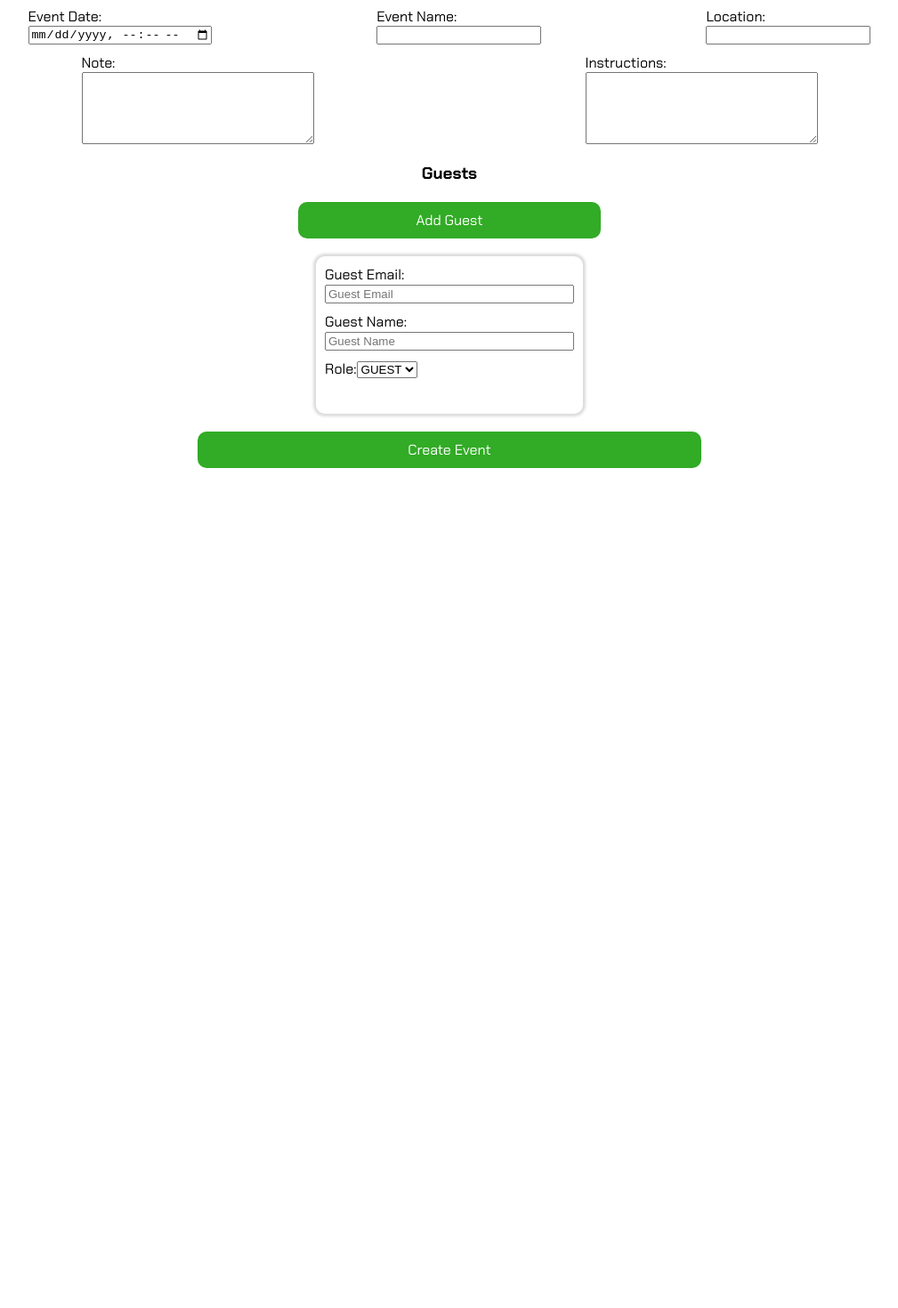
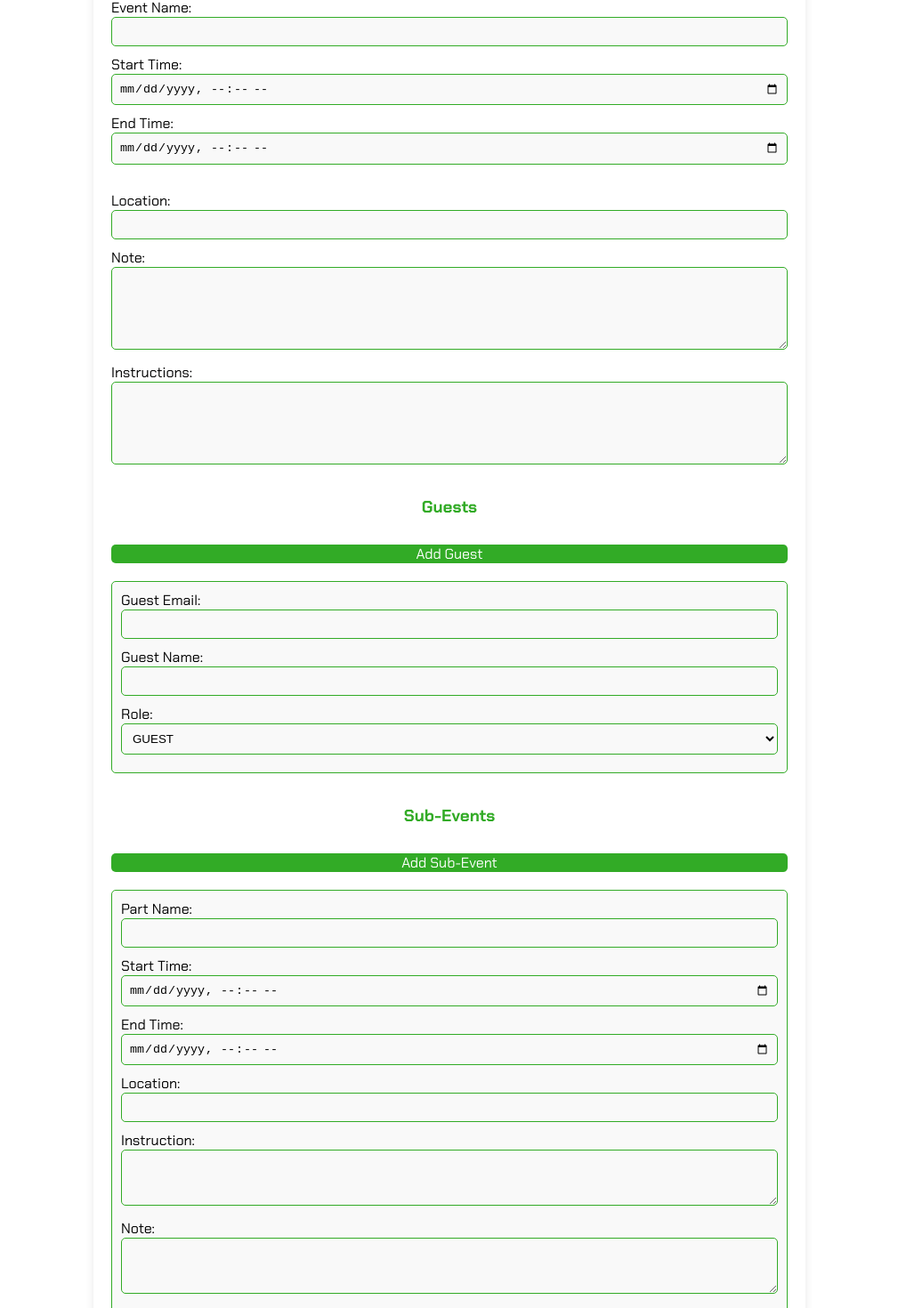
Before and after one commit to LazyBrogrammer/birthday-invitation, a React (Vite) app: page /events in a window 1280 px wide. Shown: the part 153-1623 px from the top of the page at 89% size, without its empty margins (135-1144 px from the left). Before the commit the page ends 800 px from the top, so only its background shows below. Built offline with nearby package versions, Linux system fonts and the light colour scheme.

Commit message:
add events basic part

```diff
--- a/package.json
+++ b/package.json
@@ -12,6 +12,7 @@
   },
   "dependencies": {
     "axios": "^1.7.4",
+    "date-fns": "^3.6.0",
     "react": "^18.3.1",
     "react-dom": "^18.3.1",
     "react-error-boundary": "^4.0.13",
--- a/src/pages/Events/Events.jsx
+++ b/src/pages/Events/Events.jsx
@@ -1,55 +1,82 @@
 import { useState } from "react";
 import axios from "axios";
+import { useNavigate } from "react-router-dom";
+import { format } from "date-fns";
 import { ToastContainer, toast } from "react-toastify";
 import "react-toastify/dist/ReactToastify.css";
-import "./events.css"; // Rename the CSS file as well
-
+import './events.css'
 const apiUrl = import.meta.env.VITE_API_URL;
 
 export const Events = () => {
-  const [eventDate, setEventDate] = useState("");
   const [eventName, setEventName] = useState("");
-  const [guests, setGuests] = useState([
-    { email: "", name: "", role: "GUEST" },
-  ]);
-  const [instructions, setInstructions] = useState("");
+  const [eventStartTime, setEventStartTime] = useState("");
+  const [eventEndTime, setEventEndTime] = useState("");
   const [location, setLocation] = useState("");
   const [note, setNote] = useState("");
-  //   const [organizerEmail, setOrganizerEmail] = useState("");
+  const [instructions, setInstructions] = useState("");
+  const organizerEmail = localStorage.getItem("email"); // Organizer email from localStorage
+  const [guests, setGuests] = useState([{ email: "", name: "", role: "GUEST" }]);
+  const [subEvent, setSubEvent] = useState([{ partName: "", startTime: "", endTime: "", location: "", instruction: "", note: "" }]);
 
-  const handleGuestChange = (index, e) => {
-    const newGuests = [...guests];
-    newGuests[index][e.target.name] = e.target.value;
-    setGuests(newGuests);
-  };
+  const navigate = useNavigate();
 
-  const addGuest = () => {
-    setGuests([...guests, { email: "", name: "", role: "GUEST" }]);
-  };
-
-  const removeGuest = (index) => {
-    const newGuests = guests.filter((_, i) => i !== index);
-    setGuests(newGuests);
+  // Date formatting function
+  const formatDateTime = (date) => {
+    return format(new Date(date), "dd/MM/yyyy HH:mm");
   };
 
   const handleSubmit = async (e) => {
     e.preventDefault();
 
+    // Validate if start time is greater than or equal to end time
+    if (new Date(eventStartTime) >= new Date(eventEndTime)) {
+      toast.error("Start time cannot be greater than or equal to end time.", {
+        position: "bottom-right",
+        autoClose: 3000,
+        hideProgressBar: false,
+        closeOnClick: true,
+        pauseOnHover: true,
+        draggable: true,
+        progress: undefined,
+      });
+      return;
+    }
+
+    // Validate if organizer email matches any guest email
+    const guestEmailMatch = guests.some(guest => guest.email === organizerEmail);
+    if (guestEmailMatch) {
+      toast.error("Organizer email cannot be the same as guest email.", {
+        position: "bottom-right",
+        autoClose: 3000,
+        hideProgressBar: false,
+        closeOnClick: true,
+        pauseOnHover: true,
+        draggable: true,
+        progress: undefined,
+      });
+      return;
+    }
+
+    // Prepare event data with formatted dates
     const eventData = {
-      eventDate,
+      eventEndTime: `${formatDateTime(eventEndTime)}`,
       eventName,
+      eventStartTime: `${formatDateTime(eventStartTime)}`,
       guests,
       instructions,
       location,
       note,
-      //   organizerEmail,
+      organizerEmail,
+      subEvent: subEvent.map(sub => ({
+        endTime: `${formatDateTime(sub.endTime)}`,
+        ...sub,
+        startTime: `${formatDateTime(sub.startTime)}`,
+      })),
     };
 
     try {
-      const response = await axios.post(
-        apiUrl + "/invitations/invitation",
-        eventData
-      );
+      console.log(eventData)
+      const response = await axios.post(apiUrl + "/invitations/invitation", eventData);
       if (response.data.success) {
         toast.success("Event created successfully!", {
           position: "bottom-right",
@@ -60,6 +87,7 @@ export const Events = () => {
           draggable: true,
           progress: undefined,
         });
+        navigate("/events");
       } else {
         toast.error("Failed to create event: " + response.data.message, {
           position: "bottom-right",
@@ -73,6 +101,17 @@ export const Events = () => {
       }
     } catch (error) {
       console.error("Error creating event:", error);
+      if (!error.response) {
+        toast.error("Server not working. Please try again later.", {
+          position: "bottom-right",
+          autoClose: false,
+          hideProgressBar: false,
+          closeOnClick: true,
+          pauseOnHover: true,
+          draggable: true,
+          progress: undefined,
+        });
+      } else {
         toast.error(
             "An error occurred while creating the event. Please try again.",
             {
@@ -86,6 +125,7 @@ export const Events = () => {
             }
         );
       }
+    }
   };
 
   return (
@@ -94,16 +134,6 @@ export const Events = () => {
           <h2>Create an Event</h2>
           <form className="event-form" onSubmit={handleSubmit}>
             <div className="event-form_top">
-            <div>
-              <label htmlFor="event-date">Event Date:</label>
-              <input
-                id="event-date"
-                type="datetime-local"
-                value={eventDate}
-                onChange={(e) => setEventDate(e.target.value)}
-                required
-              />
-            </div>
               <div>
                 <label htmlFor="event-name">Event Name:</label>
                 <input
@@ -115,6 +145,29 @@ export const Events = () => {
                 />
               </div>
               <div>
+                <label htmlFor="event-start-time">Start Time:</label>
+                <input
+                    id="event-start-time"
+                    type="datetime-local"
+                    value={eventStartTime}
+                    onChange={(e) => setEventStartTime(e.target.value)}
+                    required
+                />
+              </div>
+              <div>
+                <label htmlFor="event-end-time">End Time:</label>
+                <input
+                    id="event-end-time"
+                    type="datetime-local"
+                    value={eventEndTime}
+                    onChange={(e) => setEventEndTime(e.target.value)}
+                    required
+                />
+              </div>
+            </div>
+
+            <div className="event-form_middle">
+              <div>
                 <label htmlFor="location">Location:</label>
                 <input
                     id="location"
@@ -124,27 +177,22 @@ export const Events = () => {
                     required
                 />
               </div>
-          </div>
 
-          <div className="event-form_middle">
               <div>
                 <label htmlFor="note">Note:</label>
                 <textarea
                     id="note"
-                required
                     rows={5}
-                cols={30}
                     value={note}
                     onChange={(e) => setNote(e.target.value)}
                 />
               </div>
 
-            <div className="full-width">
+              <div>
                 <label htmlFor="instructions">Instructions:</label>
                 <textarea
                     id="instructions"
                     rows={5}
-                cols={30}
                     value={instructions}
                     onChange={(e) => setInstructions(e.target.value)}
                     required
@@ -153,50 +201,139 @@ export const Events = () => {
             </div>
 
             <h3>Guests</h3>
-          <button type="button" className="add-button" onClick={addGuest}>
+            <button type="button" className="add-button" onClick={() => setGuests([...guests, { email: "", name: "", role: "GUEST" }])}>
               Add Guest
             </button>
-          <div className="guests-container full-width">
+            <div className="guests-container">
               {guests.map((guest, index) => (
                   <div key={index} className="guest-item">
                     <label htmlFor={`guest-email-${index}`}>Guest Email:</label>
                     <input
                         id={`guest-email-${index}`}
                         type="email"
-                  name="email"
-                  placeholder="Guest Email"
                         value={guest.email}
-                  onChange={(e) => handleGuestChange(index, e)}
+                        onChange={(e) => {
+                          const newGuests = [...guests];
+                          newGuests[index].email = e.target.value;
+                          setGuests(newGuests);
+                        }}
                         required
                     />
                     <label htmlFor={`guest-name-${index}`}>Guest Name:</label>
                     <input
                         id={`guest-name-${index}`}
                         type="text"
-                  name="name"
-                  placeholder="Guest Name"
                         value={guest.name}
-                  onChange={(e) => handleGuestChange(index, e)}
+                        onChange={(e) => {
+                          const newGuests = [...guests];
+                          newGuests[index].name = e.target.value;
+                          setGuests(newGuests);
+                        }}
                         required
                     />
                     <label htmlFor={`guest-role-${index}`}>Role:</label>
                     <select
                         id={`guest-role-${index}`}
-                  name="role"
                         value={guest.role}
-                  onChange={(e) => handleGuestChange(index, e)}
+                        onChange={(e) => {
+                          const newGuests = [...guests];
+                          newGuests[index].role = e.target.value;
+                          setGuests(newGuests);
+                        }}
                         required
                     >
                       <option value="GUEST">GUEST</option>
                       <option value="ADMIN">ADMIN</option>
                     </select>
                     {guests.length > 1 && (
-                  <button
-                    type="button"
-                    className="remove-button"
-                    onClick={() => removeGuest(index)}
-                  >
+                        <button type="button" className="remove-button" onClick={() => setGuests(guests.filter((_, i) => i !== index))}>
                           Remove
+                        </button>
+                    )}
+                  </div>
+              ))}
+            </div>
+
+            <h3>Sub-Events</h3>
+            <button type="button" className="add-button" onClick={() => setSubEvent([...subEvent, { partName: "", startTime: "", endTime: "", location: "", instruction: "", note: "" }])}>
+              Add Sub-Event
+            </button>
+            <div className="subevents-container">
+              {subEvent.map((sub, index) => (
+                  <div key={index} className="subevent-item">
+                    <label htmlFor={`sub-name-${index}`}>Part Name:</label>
+                    <input
+                        id={`sub-name-${index}`}
+                        type="text"
+                        value={sub.partName}
+                        onChange={(e) => {
+                          const newSubEvent = [...subEvent];
+                          newSubEvent[index].partName = e.target.value;
+                          setSubEvent(newSubEvent);
+                        }}
+                        required
+                    />
+                    <label htmlFor={`sub-start-time-${index}`}>Start Time:</label>
+                    <input
+                        id={`sub-start-time-${index}`}
+                        type="datetime-local"
+                        value={sub.startTime}
+                        onChange={(e) => {
+                          const newSubEvent = [...subEvent];
+                          newSubEvent[index].startTime = e.target.value;
+                          setSubEvent(newSubEvent);
+                        }}
+                        required
+                    />
+                    <label htmlFor={`sub-end-time-${index}`}>End Time:</label>
+                    <input
+                        id={`sub-end-time-${index}`}
+                        type="datetime-local"
+                        value={sub.endTime}
+                        onChange={(e) => {
+                          const newSubEvent = [...subEvent];
+                          newSubEvent[index].endTime = e.target.value;
+                          setSubEvent(newSubEvent);
+                        }}
+                        required
+                    />
+                    <label htmlFor={`sub-location-${index}`}>Location:</label>
+                    <input
+                        id={`sub-location-${index}`}
+                        type="text"
+                        value={sub.location}
+                        onChange={(e) => {
+                          const newSubEvent = [...subEvent];
+                          newSubEvent[index].location = e.target.value;
+                          setSubEvent(newSubEvent);
+                        }}
+                        required
+                    />
+                    <label htmlFor={`sub-instruction-${index}`}>Instruction:</label>
+                    <textarea
+                        id={`sub-instruction-${index}`}
+                        rows={3}
+                        value={sub.instruction}
+                        onChange={(e) => {
+                          const newSubEvent = [...subEvent];
+                          newSubEvent[index].instruction = e.target.value;
+                          setSubEvent(newSubEvent);
+                        }}
+                    />
+                    <label htmlFor={`sub-note-${index}`}>Note:</label>
+                    <textarea
+                        id={`sub-note-${index}`}
+                        rows={3}
+                        value={sub.note}
+                        onChange={(e) => {
+                          const newSubEvent = [...subEvent];
+                          newSubEvent[index].note = e.target.value;
+                          setSubEvent(newSubEvent);
+                        }}
+                    />
+                    {subEvent.length > 1 && (
+                        <button type="button" className="remove-button" onClick={() => setSubEvent(subEvent.filter((_, i) => i !== index))}>
+                          Remove Sub-Event
                         </button>
                     )}
                   </div>
--- a/src/pages/Events/events.css
+++ b/src/pages/Events/events.css
@@ -1,112 +1,96 @@
+/* Container for the whole events section */
 .events-container {
   width: 100vw;
-  min-height: calc(100vh - 80px);
+  min-height: 100vh;
   display: flex;
   justify-content: center;
+  align-items: center;
+  margin-top: 20px;
 }
 
-.events h2 {
-  text-align: center;
-  margin: 20px 0;
+/* Styling the events box */
+.events {
+  background: white;
+  border-radius: 10px;
+  padding: 20px;
+  max-width: 800px;
+  width: 100%;
+  box-shadow: 0 0 10px rgba(0, 0, 0, 0.1);
 }
 
-.event-form {
-  background-color: white;
-  width: 90vw;
-  box-shadow: 0px 0px ;
-  border-radius: 10px;
-  padding: 10px;
+/* Headers for the form */
+h2, h3 {
+  text-align: center;
+  margin-bottom: 20px;
+  color: #32ab26; /* Green text matching the navbar */
 }
 
-.event-form_top,
-.event-form_middle {
+/* Form layout */
+.event-form {
   display: flex;
-  align-items: center;
-  justify-content: space-around;
+  flex-direction: column;
+  gap: 20px;
 }
-.event-form_top input,
-.event-form_middle textarea {
-  display: flex;
+
+/* Input fields, text areas, and select boxes */
+input,
+textarea,
+select {
+  width: 100%;
+  padding: 8px;
+  border-radius: 5px;
+  border: 1px solid #32ab26; /* Green border */
+  box-sizing: border-box;
+  background-color: #f9f9f9; /* Light background */
+  color: #000000; /* Black text */
+  margin-bottom: 10px;
+}
+
+/* Focus state for inputs */
+input:focus,
+textarea:focus,
+select:focus {
+  outline: none;
+  border-color: #32ab26; /* Green border on focus */
+}
+
+button {
+  padding: 10px 20px;
+  background-color: #32ab26; /* Primary green color matching the navbar */
+  color: white;
+  border: none;
+  border-radius: 5px;
+  cursor: pointer;
+  margin-top: 10px;
   width: 100%;
 }
-.event-form_top input:focus,
-.event-form_middle textarea:focus {
-  border: 1px solid #b2ffa0;
-}
-input {
-  margin-bottom: 10px;
-  width: 100%;
-}
-input:focus {
-  border-color: #b2ffa0 !important;
-}
-/*  */
 
-h3 {
-  text-align: center;
-  margin: 20px 0 !important;
+button:hover {
+  background-color: #28a745; /* Slightly darker green on hover */
 }
 
-select {
-  margin-bottom: 30px;
+/* Guests and sub-events buttons */
+button[type="button"] {
+  background-color: #32ab26; /* Same primary green color */
+  color: white;
 }
 
-.guests-container {
-  display: flex;
-  gap: 20px;
-  /* justify-content: space-between; */
-  flex-wrap: wrap;
-  justify-content: center;
-  align-content: flex-start;
-  margin-bottom: 20px;
+button[type="button"]:hover {
+  background-color: #28a745; /* Slightly darker green on hover */
 }
 
-.guest-item {
-  width: 300px;
-  background-color: white;
-  box-shadow: 0px 0px 3px 3px gainsboro;
-  border-radius: 10px;
+/* Guest item styling */
+.guest-item,
+.subevent-item {
+  background-color: #f9f9f9;
+  border: 1px solid #32ab26;
+  border-radius: 5px;
   padding: 10px;
+  margin-bottom: 15px;
 }
 
-.remove-button {
-  background-color: red;
-  color: white;
-  display: flex;
-  margin: 0 auto;
-  border: none;
-  padding: 5px 20px;
-  border-radius: 10px;
+/* Header for sub-events and guests */
+.guest-item h3,
+.subevent-item h3 {
+  color: #32ab26;
 }
-.add-button {
-  display: flex;
-  justify-content: center;
-  margin: 0 auto;
-  width: 30%;
-  margin-bottom: 20px;
-  color: white;
-  padding: 10px 30px;
-  border-radius: 10px;
-  background-color: #32ab26;
-}
-.create-event {
-  display: flex;
-  justify-content: center;
-  width: 50%;
-  margin: 0 auto;
-  margin-bottom: 20px;
-  color: white;
-  padding: 10px 30px;
-  border-radius: 10px;
-  background-color: #32ab26;
-}
-@media screen and (max-width: 960px) {
-  .event-form_middle,
-  .event-form_top {
-    flex-direction: column;
-  }
-  .event-form_middle textarea,
-  .event-form_top input {
-    width: 300px !important;
-  }
-}
--- a/src/pages/Login/Login.jsx
+++ b/src/pages/Login/Login.jsx
@@ -15,6 +15,7 @@ export const Login = ({ setLoggedIn }) => {
   const [loading, setLoading] = useState(false);
   const navigate = useNavigate();
 
+
   const handleLogin = async (e) => {
     e.preventDefault();
     setLoading(true);
@@ -31,7 +32,6 @@ export const Login = ({ setLoggedIn }) => {
         localStorage.setItem("email", email);
         setLoading(false);
         toast.success(response.data.message, {
-
           position: "bottom-right",
           autoClose: 3000,
           hideProgressBar: false,
@@ -40,12 +40,12 @@ export const Login = ({ setLoggedIn }) => {
           draggable: true,
           progress: undefined,
         });
-
-        setLoggedIn(true);
-
+       if (location.pathname !== '/login') {
+         setLoggedIn(true);
+       }
         setTimeout(() => {
           navigate("/");
-        }, 3000);
+        }, 1000);
       } else {
         setLoading(false);
         toast.error(response.data.message, {
```
Also changed, not shown: src/utils/ProtectedRoute.js (deleted), 1 other file (tests, documents, lock files or other folders). Lines whose indentation alone changed are shown as unchanged.
